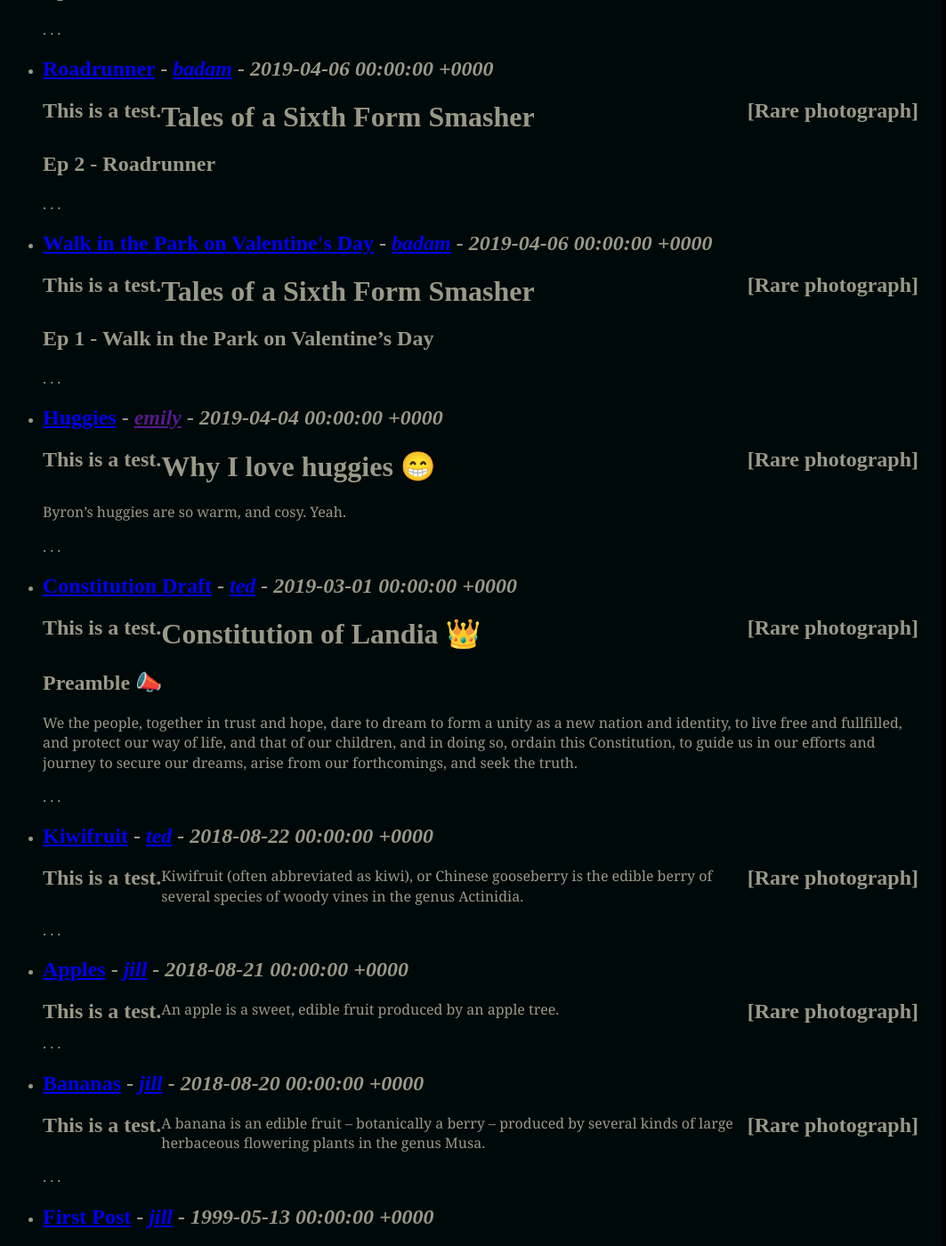
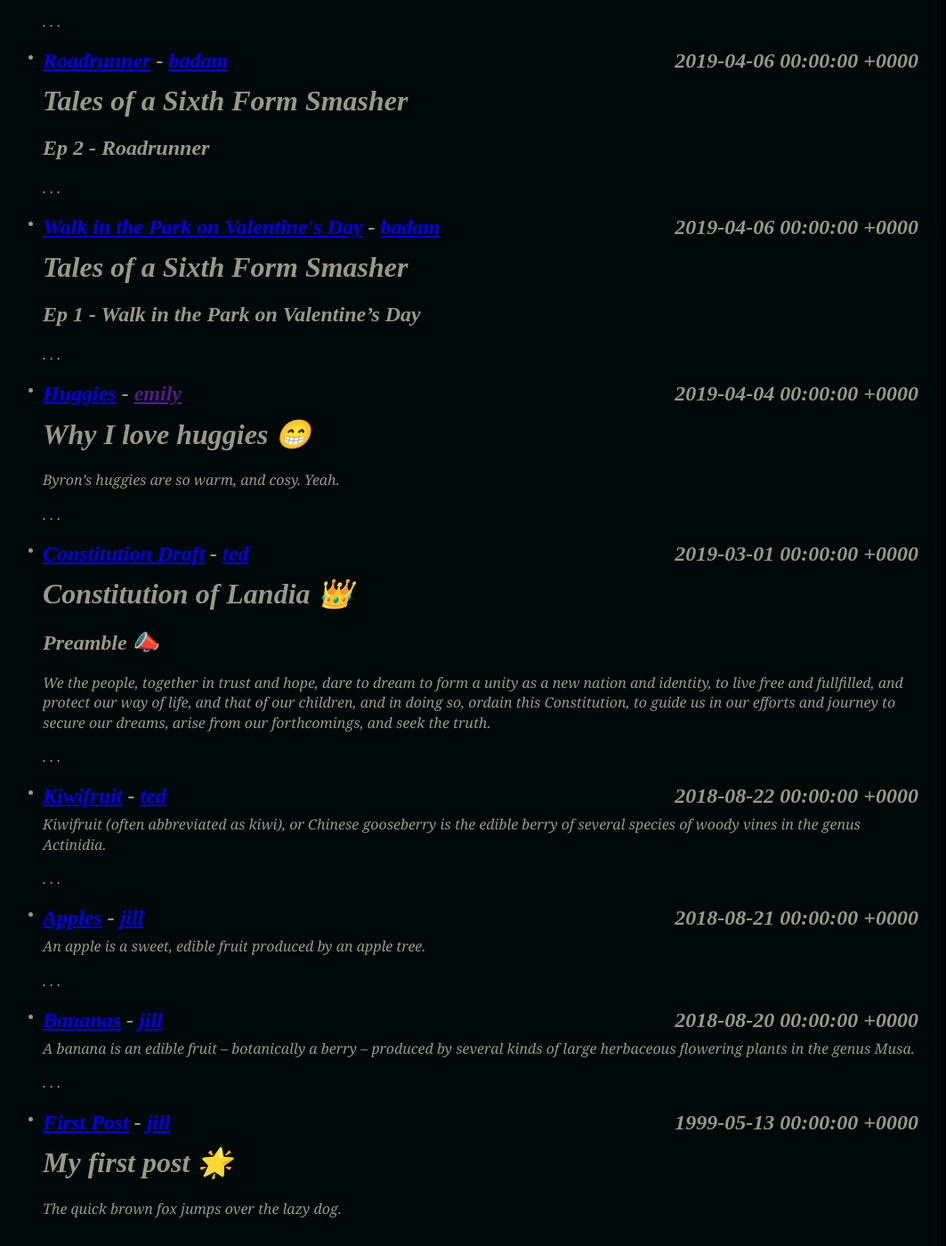
Before and after one commit to torresjrjr/torresjrjr.github.io, a Jekyll site: the page built from blog.html, in a window 1280 px wide and 1400 px high, scrolled down 367 px. Shown: the whole window at 89% size, without its empty margins (120-1183 px from the left). Built offline with Jekyll 4.4.1, drawn with Linux system fonts in a browser that asks for light colours; some of the changed text lies outside the part shown.

Commit message:
Update blog.html

```diff
--- a/blog.html
+++ b/blog.html
@@ -11,12 +11,14 @@
   {% for post in site.posts %}
     <li>
       {% assign the_author = site.authors | where: 'short_name', post.author | first %}
-      <h2><a href="{{ post.url }}">{{ post.title }}</a> - <i><a href="{{ the_author.url }}">{{ post.author }}</a> - {{ post.date }}</i></h2>
+      <!-- <h2><a href="{{ post.url }}">{{ post.title }}</a> - <i><a href="{{ the_author.url }}">{{ post.author }}</a> - {{ post.date }}</i></h2> -->
 
       <h2>
-        <span style="float: left">This is a test.</span>
-        <span style="float: right">[Rare photograph]</span>
+        <span style="float: left"><a href="{{ post.url }}">{{ post.title }}</a> - <i><a href="{{ the_author.url }}">{{ post.author }}</a></span>
+        <span style="float: right">{{ post.date }}</span>
       </h2>
+
+      <br>
 
       {{ post.excerpt }}<p>. . .</p>
     </li>
```
